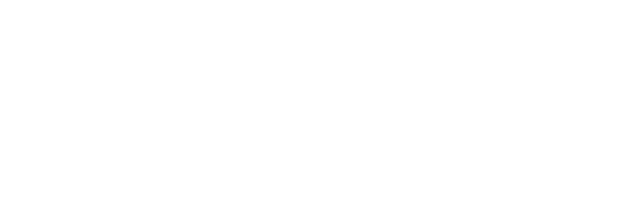
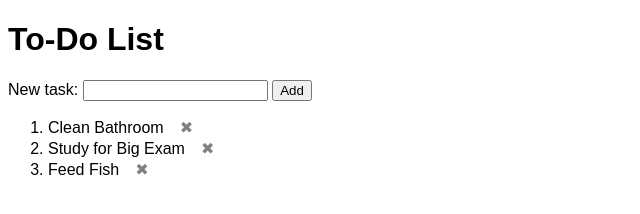
Before and after one commit to GraysonWalk/11.03-Lab, a website: page index.html in a window 1280 px wide. Shown: the whole page, without its empty margins (0-640 px from the left). Drawn offline with Linux system fonts and the light colour scheme; files that its build step writes are made by us from their sources; files whose address does not match are found by name.

Commit message:
Update index.html with inputed examples

```diff
--- a/index.html
+++ b/index.html
@@ -11,6 +11,15 @@
 </head>
 
 <body>
+<h1>To-Do List</h1>
+  <label>New task: <input type="text" id="taskInput"> </label>
+  <button id="addBtn">Add</button>
+
+  <ol id="taskList">
+    <li><span class="task-text">Clean Bathroom</span><button class="done-btn">&#10006;</button></li>
+    <li><span class="task-text">Study for Big Exam</span><button class="done-btn">&#10006;</button></li>
+    <li><span class="task-text">Feed Fish</span><button class="done-btn">&#10006;</button></li>
+  </ol>
 
 </body>
 
```
